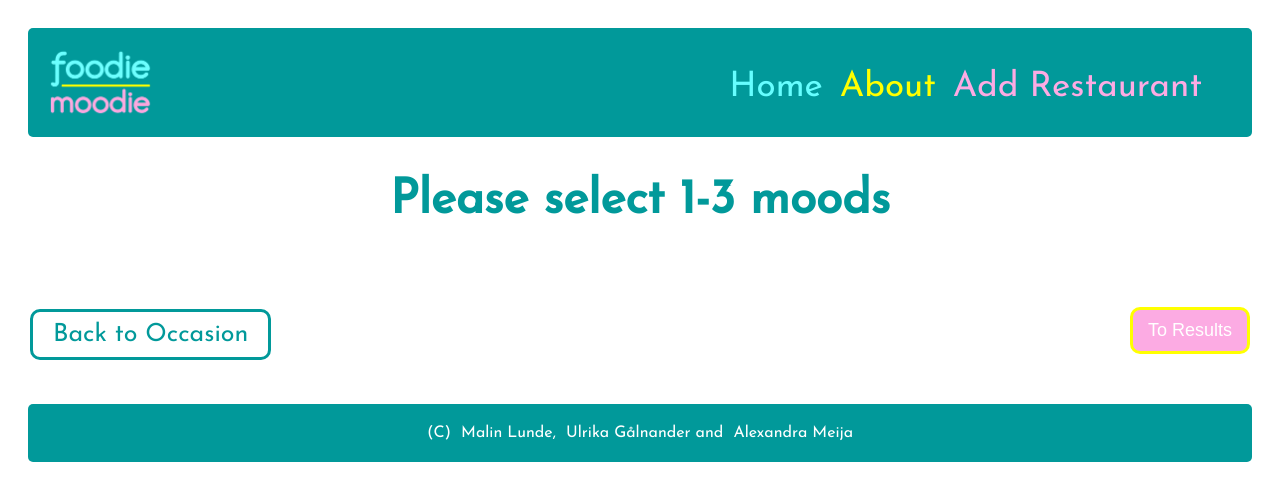
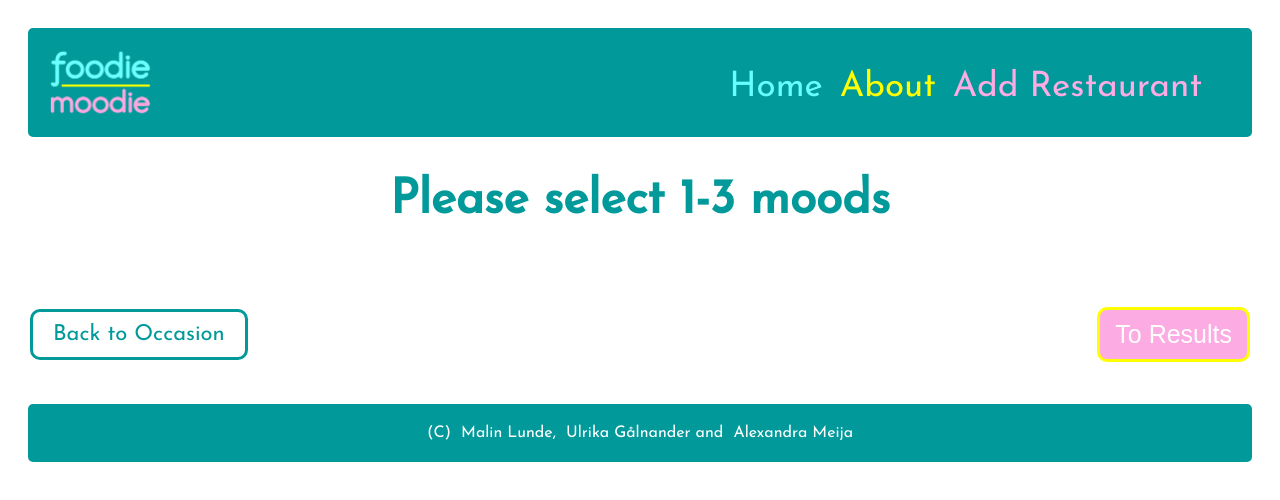
Before and after one commit to Technigo/final-boiler-plate-monorepo, a React (Vite) app in the folder frontend/: page /mood in a window 1280 px wide. Shown: the top 500 px of the page. Built offline with nearby package versions, Linux system fonts and the light colour scheme.

Commit message:
Add rest design not done

```diff
--- a/frontend/src/components/mood.jsx
+++ b/frontend/src/components/mood.jsx
@@ -5,7 +5,6 @@ import styled from "styled-components";
 import { useRestaurantStore } from "../stores/restaurantStore"; // Ensure the path is correct
 import { Link, useNavigate } from "react-router-dom";
 import { useLocation } from "react-router-dom";
-import { getCategoryRoute } from "./Home";
 
 const tablet = `(min-width: 640px)`;
 const desktop = `(min-width: 1007px)`;
@@ -187,7 +186,7 @@ const BackButton = styled.button`
     text-decoration: none;
     display: inline-block;
     flex-direction: column;
-    font-size: 25px;
+    font-size: 22px;
     font-family: "JosefinSans";
     margin: 4px 2px;
     transition-duration: 0.4s;
@@ -195,7 +194,7 @@ const BackButton = styled.button`
     &:hover {
       background-color: white;
       border: solid #fcabe3;
-      font-size: 25px;
+      font-size: 24px;
     }
 
     &:active {
@@ -214,7 +213,7 @@ const BackButton = styled.button`
     text-decoration: none;
     display: inline-block;
     flex-direction: column;
-    font-size: 25px;
+    font-size: 22px;
     font-family: "JosefinSans";
     margin: 4px 2px;
     transition-duration: 0.4s;
@@ -222,7 +221,7 @@ const BackButton = styled.button`
     &:hover {
       background-color: white;
       border: solid #fcabe3;
-      font-size: 25px;
+      font-size: 24px;
     }
 
     &:active {
@@ -254,6 +253,58 @@ const ResultsButton = styled.button`
 
   &:active {
     transform: translateY(1px);
+  }
+
+  @media ${tablet} {
+    background-color: #fcabe3;
+    color: white;
+    border: solid yellow;
+    padding: 10px 15px;
+    border-radius: 10px;
+    cursor: pointer;
+    text-align: center;
+    text-decoration: none;
+    display: inline-block;
+    font-size: 25px;
+    margin: 2px 2px;
+    transition-duration: 0.4s;
+
+    &:hover {
+      background-color: white;
+      color: yellow;
+      border: solid #fcabe3;
+      font-size: 27px;
+    }
+
+    &:active {
+      transform: translateY(1px);
+    }
+  }
+
+  @media ${desktop} {
+    background-color: #fcabe3;
+    color: white;
+    border: solid yellow;
+    padding: 10px 15px;
+    border-radius: 10px;
+    cursor: pointer;
+    text-align: center;
+    text-decoration: none;
+    display: inline-block;
+    font-size: 25px;
+    margin: 2px 2px;
+    transition-duration: 0.4s;
+
+    &:hover {
+      background-color: white;
+      color: yellow;
+      border: solid #fcabe3;
+      font-size: 27px;
+    }
+
+    &:active {
+      transform: translateY(1px);
+    }
   }
 `;
 
--- a/frontend/src/components/result.jsx
+++ b/frontend/src/components/result.jsx
@@ -1,114 +1,225 @@
-import Navbar from './navbar'; // Ensure the path is correct
-import Footer from './footer'; // Ensure the path is correct
-import styled from 'styled-components';
-import React, { useState, useEffect } from 'react';
-import { Link } from 'react-router-dom';
-import { useRestaurantStore } from '../stores/restaurantStore';
+import Navbar from "./navbar"; // Ensure the path is correct
+import Footer from "./footer"; // Ensure the path is correct
+import styled from "styled-components";
+import React, { useState, useEffect } from "react";
+import { Link } from "react-router-dom";
+import { useRestaurantStore } from "../stores/restaurantStore";
 
-
+const tablet = `(min-width: 640px)`;
+const desktop = `(min-width: 1007px)`;
 
 const ResultsContainer = styled.div`
-  /* Style for your results container */
   margin: 0 auto;
   padding: 20px;
-  background-color: #FFF0F3; /* Your chosen color */
+  background-color: white;
 `;
 
 const NoResultsText = styled.p`
-  color: #800F2F; /* Dark red color */
-  font-family: Montserrat, sans-serif; /* Montserrat font */
-  text-align: center; /* Centers the title text */
-  margin-bottom: 20px; /* Adds some space between the title and the buttons */
+  color: #01999a;
+  font-family: "JosefinSans";
+  text-align: center;
+  margin-bottom: 20px;
+  font-size: 20px;
+
+  @media ${tablet} {
+    color: #01999a;
+    font-family: "JosefinSans";
+    text-align: center;
+    margin-bottom: 20px;
+    font-size: 35px;
+  }
+  @media ${desktop} {
+    color: #01999a;
+    font-family: "JosefinSans";
+    text-align: center;
+    margin-bottom: 20px;
+    font-size: 35px;
+  }
 `;
 
 const ResultCard = styled.div`
-  /* Style for each result card */
   margin-bottom: 20px;
-  margin-top: 20px;
+  margin-top: 5px;
   padding: 15px;
-  border: 1px solid #ddd;
-  border-radius: 20px;
-  border-color: #800F2F;
-  background-color: #FFF0F3; /* Your chosen color */
-  width: 60vw;
+  border: 1px solid #01999a;
+  border-radius: 10px;
+  background-color: #01999a;
+  color: white;
+  width: 80vw;
+  align-items: center;
+
+  @media ${tablet} {
+    margin-bottom: 20px;
+    margin-top: 15px;
+    /* margin: 15vh 15vh; */
+    padding: 15px;
+    border: 1px solid #01999a;
+    border-radius: 10px;
+    background-color: #01999a;
+    color: white;
+    width: 90vw;
+    align-items: center;
+  }
+
+  @media ${desktop} {
+    margin-bottom: 20px;
+    margin-top: 15px;
+    padding: 15px;
+    border: 1px solid #01999a;
+    border-radius: 10px;
+    background-color: #01999a;
+    color: white;
+    width: 92vw;
+    align-items: center;
+  }
 `;
 
+const StyledHeading = styled.h2`
+  font-size: 25px;
+  font-family: Arial, sans-serif;
+  color: white;
+  font-family: "JosefinSans";
 
-const StyledHeading = styled.h2`
-font-size: 20px;
-font-family: Arial, sans-serif;
-color: #800F2F;
-font-family: Montserrat, sans-serif;
+  @media ${tablet} {
+    font-size: 35px;
+    font-family: Arial, sans-serif;
+    color: white;
+    font-family: "JosefinSans";
+  }
+
+  @media ${desktop} {
+    font-size: 35px;
+    font-family: Arial, sans-serif;
+    color: white;
+    font-family: "JosefinSans";
+  }
 `;
 
 const StyledParagraph = styled.p`
-font-size: 16px;
-color: #800F2F;
-font-family: Montserrat, sans-serif;
-  /* Your styles for intro paragraph */
+  font-size: 16px;
+  color: white;
+  font-family: "JosefinSans";
+
+  @media ${tablet} {
+    font-size: 20px;
+    color: white;
+    font-family: "JosefinSans";
+  }
+  @media ${desktop} {
+    font-size: 20px;
+    color: white;
+    font-family: "JosefinSans";
+  }
 `;
 
 const BackButton = styled.button`
-background-color: #FFCCD5;
-  color: #800F2F;
-  padding: 10px 20px; /* Some padding */
-  border: none; /* No border */
-  border-radius: 5px; /* Rounded corners */
-  cursor: pointer; /* Pointer/hand icon */
-  text-align: center; /* Center the text */
-  text-decoration: none; /* No underline */
-  display: inline-block; /* Inline block element */
-  font-size: 16px; /* Font size */
-  margin: 4px 2px; /* Margin around the button */
-  transition-duration: 0.4s; /* Transition for hover effect */
+  background-color: white;
+  color: #01999a;
+  padding: 6px 8px;
+  border: solid #01999a;
+  border-radius: 10px;
+  cursor: pointer;
+  text-align: center;
+  text-decoration: none;
+  display: inline-block;
+  font-size: 12px;
+  font-family: "JosefinSans";
+  /* margin: 2px 2px; */
+  transition-duration: 0.2s;
 
   &:hover {
-    background-color: #FF8FA3;
-    color: #590D22;
+    color: #fcabe3;
+  }
+
+  &:active {
+    transform: translateY(1px);
+  }
+
+  @media ${tablet} {
+    background-color: white;
+    color: #01999a;
+    padding: 6px 8px;
+    border: solid #01999a;
+    border-radius: 10px;
+    cursor: pointer;
+    text-align: center;
+    text-decoration: none;
+    display: inline-block;
+    font-size: 16px;
+    font-family: "JosefinSans";
+    /* margin: 2px 2px; */
+    transition-duration: 0.2s;
+
+    &:hover {
+      color: #fcabe3;
+    }
+
+    &:active {
+      transform: translateY(1px);
+    }
+  }
+
+  @media ${desktop} {
+    background-color: white;
+    color: #01999a;
+    padding: 6px 8px;
+    border: solid #01999a;
+    border-radius: 10px;
+    cursor: pointer;
+    text-align: center;
+    text-decoration: none;
+    display: inline-block;
+    font-size: 16px;
+    font-family: "JosefinSans";
+    /* margin: 2px 2px; */
+    transition-duration: 0.2s;
+
+    &:hover {
+      color: #fcabe3;
+    }
+
+    &:active {
+      transform: translateY(1px);
+    }
+  }
+`;
+
+const StyledButtonLink = styled(Link)`
+  background-color: #fcabe3;
+  color: white;
+  padding: 6px 6px;
+  border: solid white 2px;
+  border-radius: 10px;
+  cursor: pointer;
+  text-align: center;
+  text-decoration: none;
+  display: inline-block;
+  font-size: 16px;
+  margin: 4px 2px;
+  transition-duration: 0.4s;
+
+  &:hover {
+    color: #01999a;
   }
 
   &:active {
     transform: translateY(1px);
   }
 `;
-
-const StyledButtonLink = styled(Link)`
-  background-color: #FFCCD5;
-  color: #800F2F;
-  padding: 10px 20px; // Some padding
-  border: none; // No border
-  border-radius: 5px; // Rounded corners
-  cursor: pointer; // Pointer/hand icon
-  text-align: center; // Center the text
-  text-decoration: none; // No underline
-  display: inline-block; // Inline block element
-  font-size: 16px; // Font size
-  margin: 4px 2px; // Margin around the button
-  transition-duration: 0.4s; // Transition for hover effect
-
-  &:hover {
-    background-color: #FF8FA3;
-    color: #590D22;
-  }
-
-  &:active {
-    transform: translateY(1px);
-  }
-`;
-
-const FlexRow = styled.div`
-  display: flex;
-  align-items: center;
-`;
+//Ej aktiv?
+// const FlexRow = styled.div`
+//   display: flex;
+//   align-items: center;
+// `;
 
 const MoreLink = styled.a`
-  color: #FF8FA3;
+  color: yellow;
   cursor: pointer;
 `;
 
 const AgreeButton = styled.button`
-  background-color: #FFCCD5;
-  color: #800F2F;
+  background-color: white;
+  color: #01999a;
   padding: 5px 10px; /* Adjust padding as needed */
   border: none;
   border-radius: 5px;
@@ -118,8 +229,8 @@ const AgreeButton = styled.button`
   transition-duration: 0.4s;
 
   &:hover {
-    background-color: #FF8FA3;
-    color: #590D22;
+    background-color: yellow;
+    color: #01999a;
   }
 
   &:active {
@@ -127,11 +238,22 @@ const AgreeButton = styled.button`
   }
 `;
 
-const AgreeCount = styled.span`
-  font-size: 14px;
-  color: #800F2F;
+const StyleSelectCurtain = styled.select`
+  padding: 5px;
+  font-size: 12px;
+  border: 1px solid #01999a;
+  background-color: #01999a;
+  color: white;
+  border-radius: 10px;
+  margin-top: 5px;
+  font-family: "JosefinSans";
 `;
 
+//Ej aktiv?
+// const AgreeCount = styled.span`
+//   font-size: 14px;
+//   color: #800f2f;
+// `;
 
 const TruncatedText = ({ text, maxLength }) => {
   const [isTruncated, setIsTruncated] = useState(true);
@@ -140,14 +262,16 @@ const TruncatedText = ({ text, maxLength }) => {
     setIsTruncated(!isTruncated);
   };
 
-  const resultString = isTruncated ? `${text.substring(0, maxLength)}...` : text;
+  const resultString = isTruncated
+    ? `${text.substring(0, maxLength)}...`
+    : text;
 
   return (
     <>
       {resultString}
       {text.length > maxLength && (
         <MoreLink onClick={toggleTruncation}>
-          {isTruncated ? ' Read more' : ' Read less'}
+          {isTruncated ? " Read more" : " Read less"}
         </MoreLink>
       )}
     </>
@@ -160,10 +284,11 @@ function generateGoogleMapsUrl(address, city, country) {
 }
 
 const ResultsComponent = () => {
-  const { results, fetchResults, selectedOccasion, selectedMoods } = useRestaurantStore();
-  const [sortType, setSortType] = useState('restaurantName');
+  const { results, fetchResults, selectedOccasion, selectedMoods } =
+    useRestaurantStore();
+  const [sortType, setSortType] = useState("restaurantName");
   const [agreeCounts, setAgreeCounts] = useState(() => {
-    return JSON.parse(localStorage.getItem('agreeCounts')) || {};
+    return JSON.parse(localStorage.getItem("agreeCounts")) || {};
   });
 
   useEffect(() => {
@@ -173,34 +298,47 @@ const ResultsComponent = () => {
   }, [selectedOccasion, selectedMoods, fetchResults]);
 
   useEffect(() => {
-    localStorage.setItem('agreeCounts', JSON.stringify(agreeCounts));
+    localStorage.setItem("agreeCounts", JSON.stringify(agreeCounts));
   }, [agreeCounts]);
 
   const getSortedResults = () => {
     let sorted = [];
     switch (sortType) {
-      case 'restaurantName':
-        sorted = [...results].sort((a, b) => a.restaurantName.localeCompare(b.restaurantName));
+      case "restaurantName":
+        sorted = [...results].sort((a, b) =>
+          a.restaurantName.localeCompare(b.restaurantName)
+        );
         break;
-      case 'borough':
-        sorted = [...results].sort((a, b) => a.borough.localeCompare(b.borough));
+      case "borough":
+        sorted = [...results].sort((a, b) =>
+          a.borough.localeCompare(b.borough)
+        );
         break;
-      case 'cuisine':
-        sorted = [...results].sort((a, b) => a.cuisine.localeCompare(b.cuisine));
+      case "cuisine":
+        sorted = [...results].sort((a, b) =>
+          a.cuisine.localeCompare(b.cuisine)
+        );
         break;
       default:
         sorted = results;
         break;
     }
-    return sorted.map(restaurant => ({
+    return sorted.map((restaurant) => ({
       ...restaurant,
-      mapsUrl: generateGoogleMapsUrl(restaurant.address, restaurant.city, restaurant.country)
+      mapsUrl: generateGoogleMapsUrl(
+        restaurant.address,
+        restaurant.city,
+        restaurant.country
+      ),
     }));
   };
 
   const handleAgreeClick = (restaurantId) => {
-    setAgreeCounts(prevCounts => {
-      const newCounts = { ...prevCounts, [restaurantId]: (prevCounts[restaurantId] || 0) + 1 };
+    setAgreeCounts((prevCounts) => {
+      const newCounts = {
+        ...prevCounts,
+        [restaurantId]: (prevCounts[restaurantId] || 0) + 1,
+      };
       return newCounts;
     });
   };
@@ -210,15 +348,20 @@ const ResultsComponent = () => {
   return (
     <>
       <Navbar />
-      <select onChange={(e) => setSortType(e.target.value)} value={sortType}>
-        <option value="restaurantName">Sort by Restaurant Name</option>
-        <option value="borough">Sort by Borough</option>
-        <option value="cuisine">Sort by Cuisine Type</option>
-      </select>
+
       <ResultsContainer>
         <Link to="/mood">
           <BackButton>Go back to choose moods</BackButton>
         </Link>
+        <br></br>
+        <StyleSelectCurtain
+          onChange={(e) => setSortType(e.target.value)}
+          value={sortType}
+        >
+          <option value="restaurantName">Sort results by name</option>
+          <option value="borough">Sort results by borough</option>
+          <option value="cuisine">Sort results by cuisine</option>
+        </StyleSelectCurtain>
         {sortedResults.length > 0 ? (
           sortedResults.map((restaurant) => (
             <ResultCard key={restaurant._id}>
@@ -226,33 +369,53 @@ const ResultsComponent = () => {
               <StyledParagraph>Borough: {restaurant.borough}</StyledParagraph>
               <StyledParagraph>Cuisine: {restaurant.cuisine}</StyledParagraph>
               <StyledParagraph>
-                <TruncatedText text={`Occasion: ${restaurant.occasion.join(', ')}`} maxLength={100} />
-              </StyledParagraph>
-              <StyledParagraph>Mood: {restaurant.mood.join(', ')}</StyledParagraph>
-              <StyledParagraph>
-                <TruncatedText text={`Description: ${restaurant.description}`} maxLength={100} />
+                <TruncatedText
+                  text={`Occasion: ${restaurant.occasion.join(", ")}`}
+                  maxLength={100}
+                />
               </StyledParagraph>
               <StyledParagraph>
-                Address: <a href={restaurant.mapsUrl} target="_blank" rel="noopener noreferrer">
+                Mood: {restaurant.mood.join(", ")}
+              </StyledParagraph>
+              <StyledParagraph>
+                <TruncatedText
+                  text={`Description: ${restaurant.description}`}
+                  maxLength={100}
+                />
+              </StyledParagraph>
+              <StyledParagraph>
+                Address:{" "}
+                <a
+                  href={restaurant.mapsUrl}
+                  target="_blank"
+                  rel="noopener noreferrer"
+                >
                   {`${restaurant.address}, ${restaurant.zipcode} ${restaurant.city}`}
                 </a>
               </StyledParagraph>
-              <StyledButtonLink href={restaurant.url} target="_blank" rel="noopener noreferrer">
-                Visit the restaurant's website by clicking here
+              <StyledButtonLink
+                href={restaurant.url}
+                target="_blank"
+                rel="noopener noreferrer"
+              >
+                Website
               </StyledButtonLink>
               <br />
               <StyledButtonLink to="/suggestion">
-                If you have suggestions about the description, click here.
+                Want to add to the description? Click here!
               </StyledButtonLink>
               <StyledParagraph>
-              <AgreeButton onClick={() => handleAgreeClick(restaurant._id)}>
-              {agreeCounts[restaurant._id] || 0} 👍
+                <AgreeButton onClick={() => handleAgreeClick(restaurant._id)}>
+                  {agreeCounts[restaurant._id] || 0} 👍
                 </AgreeButton>
               </StyledParagraph>
             </ResultCard>
           ))
         ) : (
-          <NoResultsText>We are sad to say we cannot find anything that fits your needs. Please try again!</NoResultsText>
+          <NoResultsText>
+            We are sad to say we cannot find anything that fits your needs.
+            Please try again!
+          </NoResultsText>
         )}
       </ResultsContainer>
       <Footer />
```
Also changed, not shown: frontend/src/components/about.jsx (+16 -28 lines), frontend/src/components/addRestaurantForm.jsx (+30 -14 lines), frontend/src/components/navbar.jsx (+9 -3 lines).
